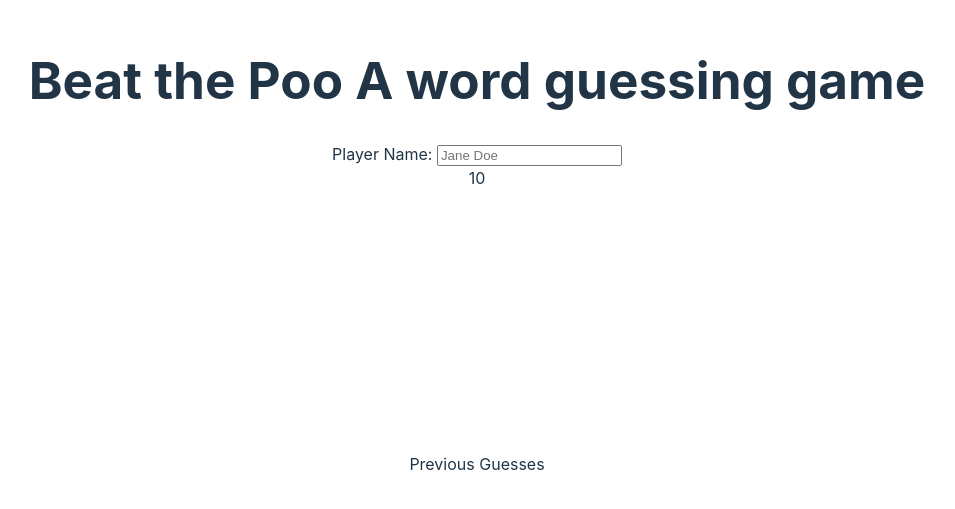
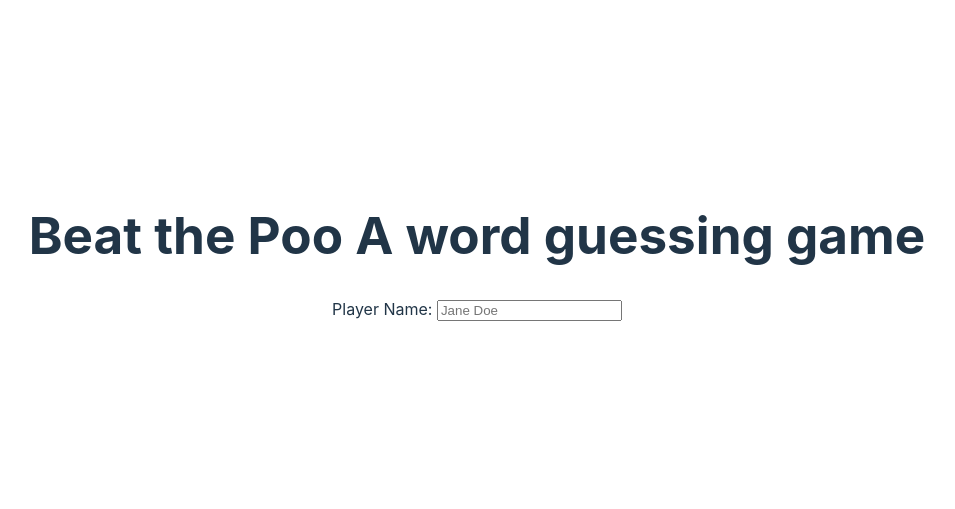
Before and after one commit to dtanzer/beat-the-poo, a React (Vite) app: page / in a window 1280 px wide. Shown: the part 153-662 px from the top of the page, without its empty margins (163-1118 px from the left). Built offline with nearby package versions, Linux system fonts and the light colour scheme.

Commit message:
Lab 07: Rendering lists

```diff
--- a/src/App.tsx
+++ b/src/App.tsx
@@ -3,12 +3,13 @@ import { Heading } from './Heading'
 import { PlayerName } from './PlayerName'
 import { BeatThePooGame } from './BeatThePooGame'
 import { Game } from './Game'
-import { useEffect } from 'react'
+import { useEffect, useState } from 'react'
 
 export interface AppProps {
 	gameApi: BeatThePooGame,
 }
 function App({ gameApi = new BeatThePooGame() }: AppProps) {
+	const [gameStarted, setGameStarted] = useState(false)
 
 	useEffect(() => {
 		gameApi.newGame('tutorial')
@@ -17,8 +18,8 @@ function App({ gameApi = new BeatThePooGame() }: AppProps) {
 	return (
 		<>
 			<Heading text="Beat the Poo"><span className='small'>A word guessing game</span></Heading>
-			<PlayerName />
-			<Game />
+			<PlayerName onNameEntered={ () => setGameStarted(true) }/>
+			{ gameStarted? <Game /> : undefined }
 		</>
 	)
 }
--- a/src/Game.tsx
+++ b/src/Game.tsx
@@ -2,6 +2,7 @@ import { useEffect, useState } from "react"
 import { BeatThePooGame } from "./BeatThePooGame"
 import { VisualStatus } from "./VisualStatus"
 import { GuessesHistory } from "./GuessesHistory"
+import { Hint } from "./Hint"
 
 export interface GameProps {
 	gameApi?: BeatThePooGame,
@@ -9,7 +10,7 @@ export interface GameProps {
 export function Game({ gameApi = new BeatThePooGame() }: GameProps) {
 	const [startTime, setStartTime] = useState(Date.now())
 	const [timeLeft, setTimeLeft] = useState(15)
-	const [wrongGuesses, setWrongGuesses] = useState(0)
+	const [gameState, setGameState] = useState(gameApi.gameState)
 
 	useEffect(() => {
 		const interval = setInterval(() => {
@@ -18,7 +19,6 @@ export function Game({ gameApi = new BeatThePooGame() }: GameProps) {
 
 			setTimeLeft(secondsLeft)
 			if(secondsLeft <= 0) {
-				setWrongGuesses(gameApi.loseImmediately().wrongGuesses)
 				clearInterval(interval)
 			}
 		}, 200)
@@ -27,9 +27,13 @@ export function Game({ gameApi = new BeatThePooGame() }: GameProps) {
 		}
 	}, [startTime, gameApi])
 
-	return <>
+	return <div tabIndex={1} onKeyDown={e => { if(e.key >= 'a' && e.key <= 'z') {
+		setStartTime(Date.now())
+		setGameState(gameApi.guess(e.key))
+	}}}>
 		<div>{timeLeft}</div>
-		<div><VisualStatus failedGuesses={wrongGuesses}/></div>
-		<GuessesHistory previousGuesses='Previous Guesses'/>
-	</>
+		<Hint hint={gameState.hint} />
+		<div><VisualStatus failedGuesses={gameState.wrongGuesses}/></div>
+		<GuessesHistory previousGuesses={gameState.guesses}/>
+	</div>
 }
--- a/src/GuessesHistory.tsx
+++ b/src/GuessesHistory.tsx
@@ -1,6 +1,6 @@
 export interface GuessesHistoryProps {
-	previousGuesses: string,
+	previousGuesses: string[],
 }
 export function GuessesHistory({ previousGuesses }: GuessesHistoryProps) {
-	return <div>{previousGuesses}</div>
+	return <div>{previousGuesses.map(g => <span>{g}</span>)}</div>
 }
--- /dev/null
+++ b/src/Hint.tsx
@@ -0,0 +1,6 @@
+export interface HintProps {
+	hint: (string | null)[]
+}
+export function Hint({hint}: HintProps) {
+	return <div>{hint.map(s => s===null? '_' : s).join(' ')}</div>
+}
--- a/src/PlayerName.tsx
+++ b/src/PlayerName.tsx
@@ -2,9 +2,11 @@ import { useState } from "react"
 import { BeatThePooGame } from "./BeatThePooGame"
 
 export interface PlayerNameProps {
+	onNameEntered?: (name: string) => unknown,
+
 	gameApi?: BeatThePooGame,
 }
-export function PlayerName({ gameApi = new BeatThePooGame() }: PlayerNameProps) {
+export function PlayerName({ onNameEntered, gameApi = new BeatThePooGame() }: PlayerNameProps) {
 	const [name, setName] = useState('')
 	const [nameEntered, setNameEntered] = useState(false)
 
@@ -16,8 +18,10 @@ export function PlayerName({ gameApi = new BeatThePooGame() }: PlayerNameProps)
 					onChange={e => setName(e.target.value)} data-testid="player-name"
 					onKeyDown={e => {
 						if(e.key === 'Enter') {
-							gameApi.playerName = (e.target as HTMLInputElement).value
+							const name = (e.target as HTMLInputElement).value
+							gameApi.playerName = name
 							setNameEntered(true)
+							onNameEntered?.(name)
 						}
 					}}/>
 			}
--- a/src/VisualStatus.tsx
+++ b/src/VisualStatus.tsx
@@ -52,6 +52,6 @@ export function VisualStatus({failedGuesses}: VisualStatusProps) {
 
 
 	return <div><svg width="256px" height="256px" viewBox="0 0 256 256" version="1.1" style={{fillRule:"evenodd", clipRule:"evenodd", strokeLinecap:"round", strokeLinejoin:"round", strokeMiterlimit:1.5, }}>
-		{ failedGuesses < 11? [] : paths }
+		{ paths.filter((_, i) => i<failedGuesses) }
 	</svg></div>
 }
```
